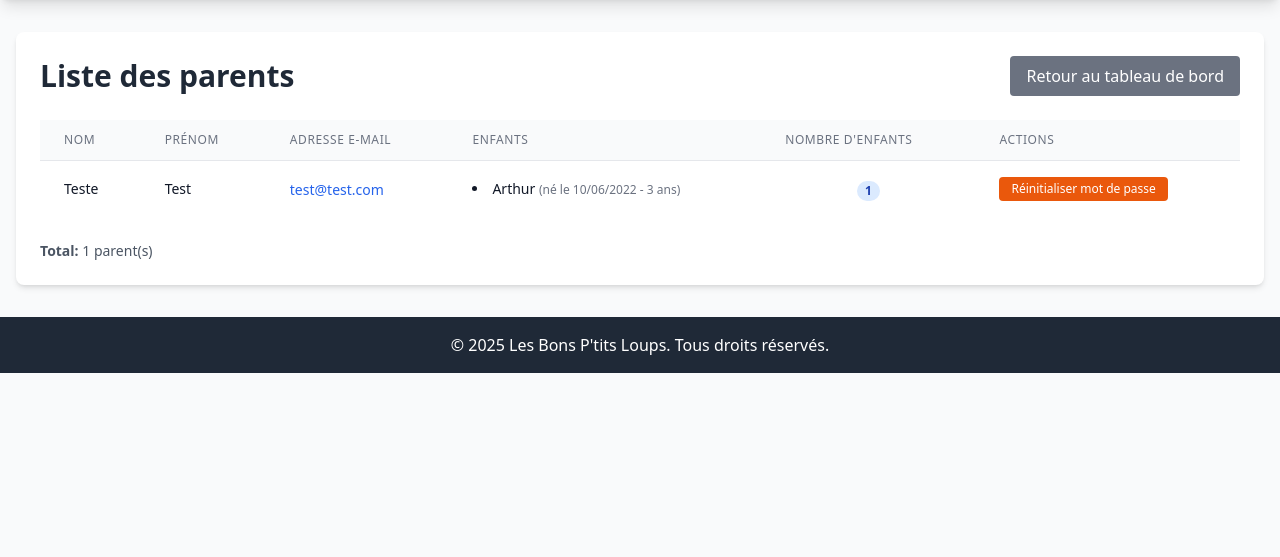
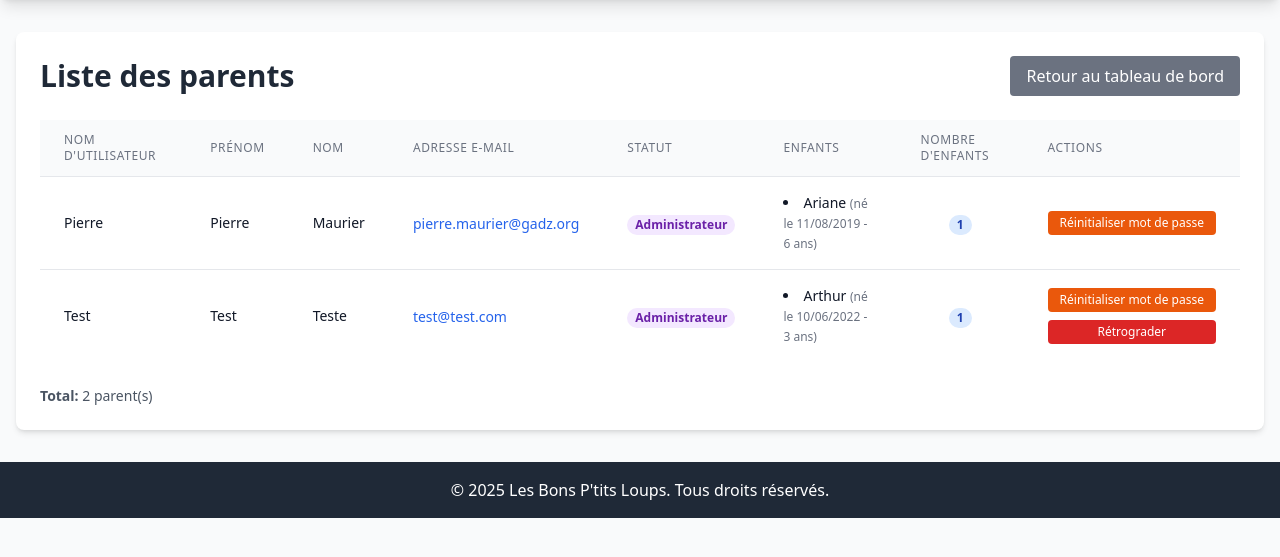
Before and after one commit to Oripy/BonPtitLoup, a Django app: page /admin-panel/parents/ in a window 1280 px wide. Shown: the part 52-609 px from the top of the page. Run offline with Django 5.2, Linux system fonts and the light colour scheme; a user stored in the database is signed in; data comes from the database, SQL or seed files in the repository; both versions use the stored data as it was after the commit; some libraries are stand-ins or nearby versions.

Commit message:
Add toggle admin status functionality for parents
- Introduced a new URL path for toggling admin status in `urls.py`.
- Implemented the `toggle_admin_status` view to handle admin status changes, including self-demotion prevention and success/error messaging.
- Updated the `parents_list.html` template to display admin status and added a button for toggling admin status for each parent.
- Modified the `parents_list` view to optimize parent fetching.
- Updated the display of parent names in the template for clarity.

```diff
--- a/admin_panel/templates/admin_panel/parents_list.html
+++ b/admin_panel/templates/admin_panel/parents_list.html
@@ -17,9 +17,11 @@
             <table class="min-w-full divide-y divide-gray-200">
                 <thead class="bg-gray-50">
                     <tr>
+                        <th class="px-6 py-3 text-left text-xs font-medium text-gray-500 uppercase tracking-wider">{% trans "Nom d'utilisateur" %}</th>
+                        <th class="px-6 py-3 text-left text-xs font-medium text-gray-500 uppercase tracking-wider">{% trans "Prénom" %}</th>
                         <th class="px-6 py-3 text-left text-xs font-medium text-gray-500 uppercase tracking-wider">{% trans "Nom" %}</th>
-                        <th class="px-6 py-3 text-left text-xs font-medium text-gray-500 uppercase tracking-wider">{% trans "Prénom" %}</th>
                         <th class="px-6 py-3 text-left text-xs font-medium text-gray-500 uppercase tracking-wider">{% trans "Adresse e-mail" %}</th>
+                        <th class="px-6 py-3 text-left text-xs font-medium text-gray-500 uppercase tracking-wider">{% trans "Statut" %}</th>
                         <th class="px-6 py-3 text-left text-xs font-medium text-gray-500 uppercase tracking-wider">{% trans "Enfants" %}</th>
                         <th class="px-6 py-3 text-left text-xs font-medium text-gray-500 uppercase tracking-wider">{% trans "Nombre d'enfants" %}</th>
                         <th class="px-6 py-3 text-left text-xs font-medium text-gray-500 uppercase tracking-wider">{% trans "Actions" %}</th>
@@ -29,13 +31,23 @@
                     {% for parent in parents %}
                         <tr class="hover:bg-gray-50">
                             <td class="px-6 py-4 whitespace-nowrap">
-                                <div class="text-sm font-medium text-gray-900">{{ parent.last_name }}</div>
+                                <div class="text-sm font-medium text-gray-900">{{ parent.username }}</div>
                             </td>
                             <td class="px-6 py-4 whitespace-nowrap">
                                 <div class="text-sm text-gray-900">{{ parent.first_name }}</div>
                             </td>
                             <td class="px-6 py-4 whitespace-nowrap">
+                                <div class="text-sm font-medium text-gray-900">{{ parent.last_name }}</div>
+                            </td>
+                            <td class="px-6 py-4 whitespace-nowrap">
                                 <a href="mailto:{{ parent.email }}" class="text-sm text-blue-600 hover:text-blue-800 hover:underline">{{ parent.email }}</a>
+                            </td>
+                            <td class="px-6 py-4 whitespace-nowrap">
+                                {% if parent.is_admin %}
+                                    <span class="px-2 inline-flex text-xs leading-5 font-semibold rounded-full bg-purple-100 text-purple-800">{% trans "Administrateur" %}</span>
+                                {% else %}
+                                    <span class="px-2 inline-flex text-xs leading-5 font-semibold rounded-full bg-gray-100 text-gray-800">{% trans "Parent" %}</span>
+                                {% endif %}
                             </td>
                             <td class="px-6 py-4">
                                 <div class="text-sm text-gray-900">
@@ -61,12 +73,26 @@
                                 </span>
                             </td>
                             <td class="px-6 py-4 whitespace-nowrap text-sm font-medium">
-                                <form method="post" action="{% url 'admin_panel:reset_parent_password' parent.id %}" class="inline">
-                                    {% csrf_token %}
-                                    <button type="submit" class="bg-orange-600 text-white px-3 py-1 rounded hover:bg-orange-700 transition duration-200 text-xs" onclick="return confirm('{% trans "Êtes-vous sûr de vouloir réinitialiser le mot de passe à 0000 ?" %}');">
-                                        {% trans "Réinitialiser mot de passe" %}
-                                    </button>
-                                </form>
+                                <div class="flex flex-col space-y-2">
+                                    <form method="post" action="{% url 'admin_panel:reset_parent_password' parent.id %}" class="inline">
+                                        {% csrf_token %}
+                                        <button type="submit" class="bg-orange-600 text-white px-3 py-1 rounded hover:bg-orange-700 transition duration-200 text-xs w-full" onclick="return confirm('{% trans "Êtes-vous sûr de vouloir réinitialiser le mot de passe à 0000 ?" %}');">
+                                            {% trans "Réinitialiser mot de passe" %}
+                                        </button>
+                                    </form>
+                                    {% if parent.id != request.user.id %}
+                                        <form method="post" action="{% url 'admin_panel:toggle_admin_status' parent.id %}" class="inline">
+                                            {% csrf_token %}
+                                            <button type="submit" class="{% if parent.is_admin %}bg-red-600 hover:bg-red-700{% else %}bg-green-600 hover:bg-green-700{% endif %} text-white px-3 py-1 rounded transition duration-200 text-xs w-full">
+                                                {% if parent.is_admin %}
+                                                    {% trans "Rétrograder" %}
+                                                {% else %}
+                                                    {% trans "Promouvoir admin" %}
+                                                {% endif %}
+                                            </button>
+                                        </form>
+                                    {% endif %}
+                                </div>
                             </td>
                         </tr>
                     {% endfor %}
--- a/admin_panel/urls.py
+++ b/admin_panel/urls.py
@@ -7,6 +7,7 @@ urlpatterns = [
     path('', views.dashboard, name='dashboard'),
     path('parents/', views.parents_list, name='parents_list'),
     path('parents/<int:parent_id>/reset-password/', views.reset_parent_password, name='reset_parent_password'),
+    path('parents/<int:parent_id>/toggle-admin/', views.toggle_admin_status, name='toggle_admin_status'),
     path('create/', views.date_group_create, name='create'),
     path('<int:pk>/edit/', views.date_group_edit, name='edit'),
     path('<int:pk>/delete/', views.date_group_delete, name='delete'),
--- a/admin_panel/views.py
+++ b/admin_panel/views.py
@@ -213,7 +213,7 @@ def export_excel(request, pk):
 @user_passes_test(is_admin)
 def parents_list(request):
     """List all registered parents with their email and children"""
-    parents = CustomUser.objects.filter(is_parent=True).prefetch_related(
+    parents = CustomUser.objects.prefetch_related(
         Prefetch('children', queryset=Child.objects.order_by('name'))
     ).order_by('last_name', 'first_name')
 
@@ -239,3 +239,29 @@ def reset_parent_password(request, parent_id):
         'parent': parent,
     }
     return render(request, 'admin_panel/reset_password_confirm.html', context)
+
+
+@login_required
+@user_passes_test(is_admin)
+def toggle_admin_status(request, parent_id):
+    """Toggle admin status for a parent"""
+    user = get_object_or_404(CustomUser, pk=parent_id, is_parent=True)
+
+    # Prevent demoting yourself
+    if user == request.user:
+        messages.error(request, _('Vous ne pouvez pas modifier votre propre statut d\'administrateur.'))
+        return redirect('admin_panel:parents_list')
+
+    if request.method == 'POST':
+        user.is_admin = not user.is_admin
+        user.save()
+        if user.is_admin:
+            messages.success(request, _('%(name)s a été promu administrateur.') % {'name': f"{user.first_name} {user.last_name}"})
+        else:
+            messages.success(request, _('%(name)s n\'est plus administrateur.') % {'name': f"{user.first_name} {user.last_name}"})
+        return redirect('admin_panel:parents_list')
+
+    context = {
+        'user': user,
+    }
+    return render(request, 'admin_panel/toggle_admin_confirm.html', context)
```
Also changed, not shown: admin_panel/templates/admin_panel/toggle_admin_confirm.html (added, +44 -0 lines), db.sqlite3.
